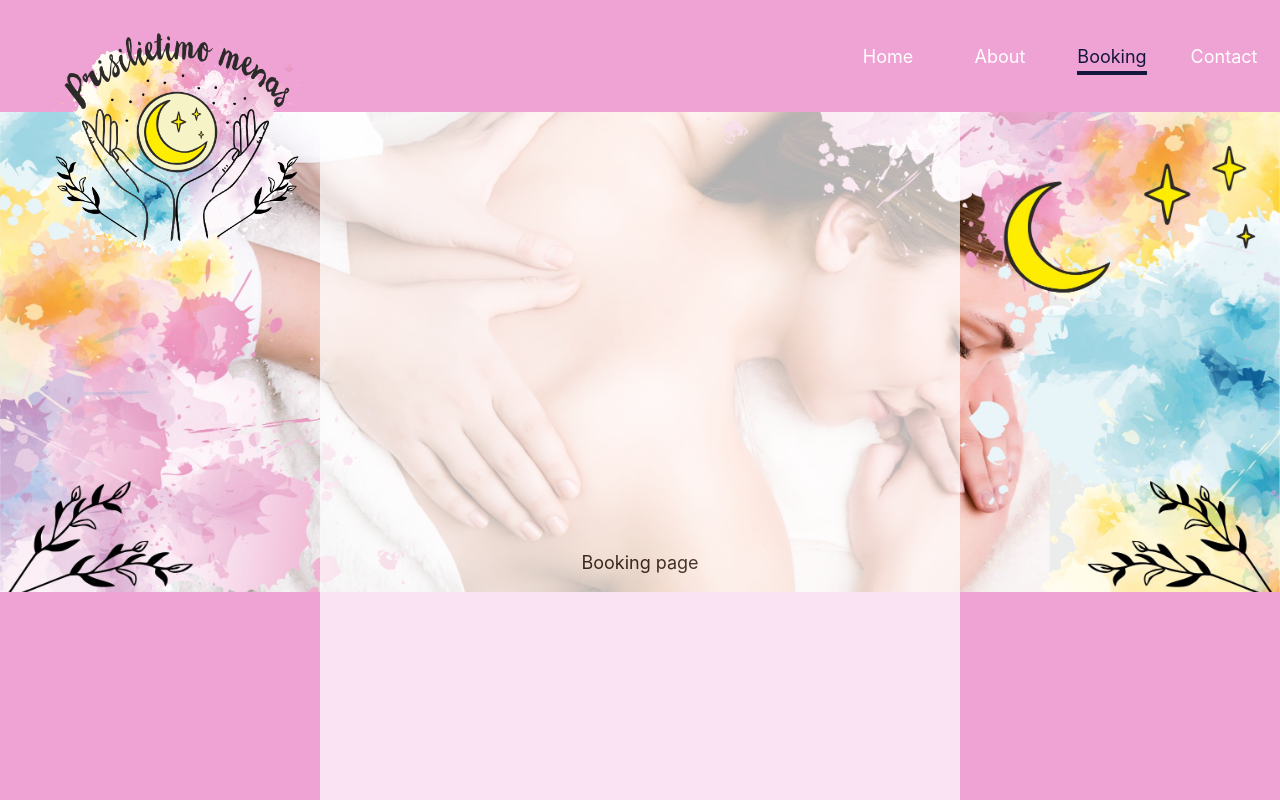
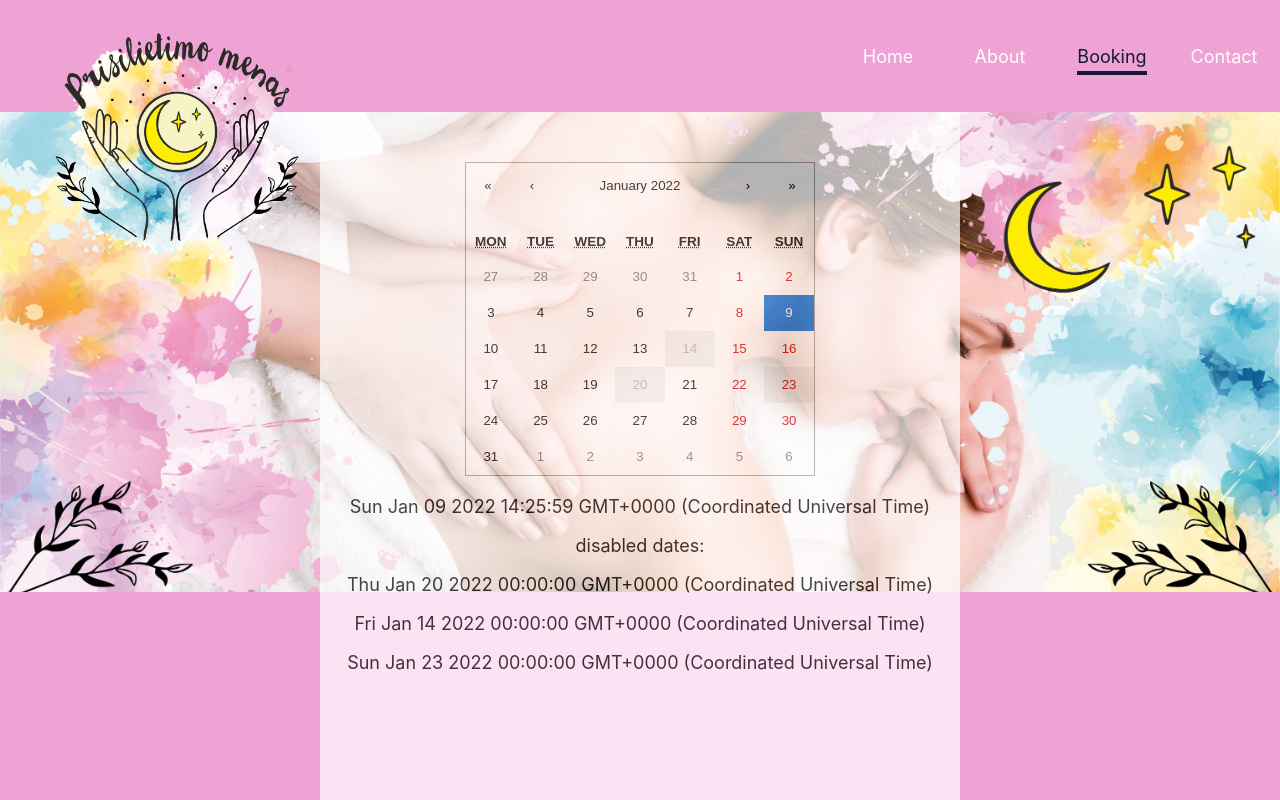
Before and after one commit to brigix/prisilietimo-menas, a React (Create React App) app: page /booking in a window 1280 px wide. Shown: the top 800 px of the page. Built offline with nearby package versions, Linux system fonts and the light colour scheme.

Commit message:
added booking calendar

```diff
--- a/package.json
+++ b/package.json
@@ -11,6 +11,7 @@
     "@types/react": "^17.0.37",
     "@types/react-dom": "^17.0.11",
     "react": "^17.0.2",
+    "react-calendar": "^3.5.0",
     "react-dom": "^17.0.2",
     "react-router-dom": "^6.2.1",
     "react-scripts": "5.0.0",
@@ -40,5 +41,8 @@
       "last 1 firefox version",
       "last 1 safari version"
     ]
+  },
+  "devDependencies": {
+    "@types/react-calendar": "^3.4.4"
   }
 }
--- a/src/components/Cover/Main.tsx
+++ b/src/components/Cover/Main.tsx
@@ -1,11 +1,9 @@
-import Logo from "../Logo/Logo";
 import NavigationRoutes from "../NavigationRoutes";
 import "./Main.css";
 
 const Main = () => {
   return (
     <div className="cover">
-
       <div className="background-image">
         <NavigationRoutes />
       </div>
--- a/src/pages/Booking.tsx
+++ b/src/pages/Booking.tsx
@@ -1,5 +1,70 @@
+import Calendar, { CalendarTileProperties } from "react-calendar";
+import React, { SetStateAction, useState } from "react";
+import "react-calendar/dist/Calendar.css";
+
 const Booking = () => {
-    return <div className="main">Booking page</div>;
+  const initial = new Date(Date.now());
+  const [selectedDate, setSelectedDate] = React.useState<Date>(initial);
+
+  const disabledDates: Date[] = [
+    new Date(2022, 0, 20),
+    new Date(2022, 0, 14),
+    new Date(2022, 0, 23),
+  ];
+
+  const onChange = (nextValue: React.SetStateAction<Date>) => {
+    setSelectedDate(nextValue);
   };
 
-  export default Booking;
+  const isSameDate = (date1: Date, date2: Date) => {
+    if (date1.getTime() === date2.getTime()) {
+      console.log(date2);
+      return true;
+    } else return false;
+  };
+
+  const tileDisabled = ({ date, view }: CalendarTileProperties) => {
+    // Disable tiles in month view only
+    if (view === "month") {
+      // Check if a date React-Calendar wants to check is on the list of disabled dates
+      if (disabledDates.find((dDate) => isSameDate(dDate, date))) {
+        return true;
+      } else return false;
+    } else return false;
+  };
+
+  const tileClassName = ({ date, view }: CalendarTileProperties) => {
+    // Add class to tiles in month view only
+    const classNameFree: string = "react-calendar__tile--freeDate";
+    if (view === "month") {
+      // Check if a date React-Calendar wants to check is on the list of dates to add class to
+      if (disabledDates.find((dDate: Date) => isSameDate(dDate, date))) {
+        return null;
+      } else return classNameFree;
+    } else return classNameFree;
+  };
+
+  return (
+    <div className="main">
+      <div className="calendar">
+        <Calendar
+          onChange={onChange}
+          value={selectedDate}
+          tileDisabled={tileDisabled}
+          tileClassName={tileClassName}
+        />
+      </div>
+      <div className="data">
+        {selectedDate.toString()}
+        <p>disabled dates: </p>
+        <div>
+          {disabledDates.map((d) => (
+            <p>{d.toString()}</p>
+          ))}
+        </div>
+      </div>
+    </div>
+  );
+};
+
+export default Booking;
--- a/src/pages/Pages.css
+++ b/src/pages/Pages.css
@@ -1,11 +1,10 @@
 .main {
   height: 100%;
   display: flex;
+  flex-direction: column;
   padding-top: 50px;
-  padding-bottom: 50px;
   margin: auto;
   align-items: center;
-  justify-content: center;
   font: calibri;
   font-size: large;
   background-color: white;
@@ -15,3 +14,12 @@
   z-index: 3;
   position: relative;
 }
+.calendar {
+  height: fit-content;
+}
+.data {
+  margin: 20px;
+}
+.freeDate {
+  background-color: rgb(145, 223, 141);
+}
```
Also changed, not shown: 1 other file (tests, documents, lock files or other folders).
